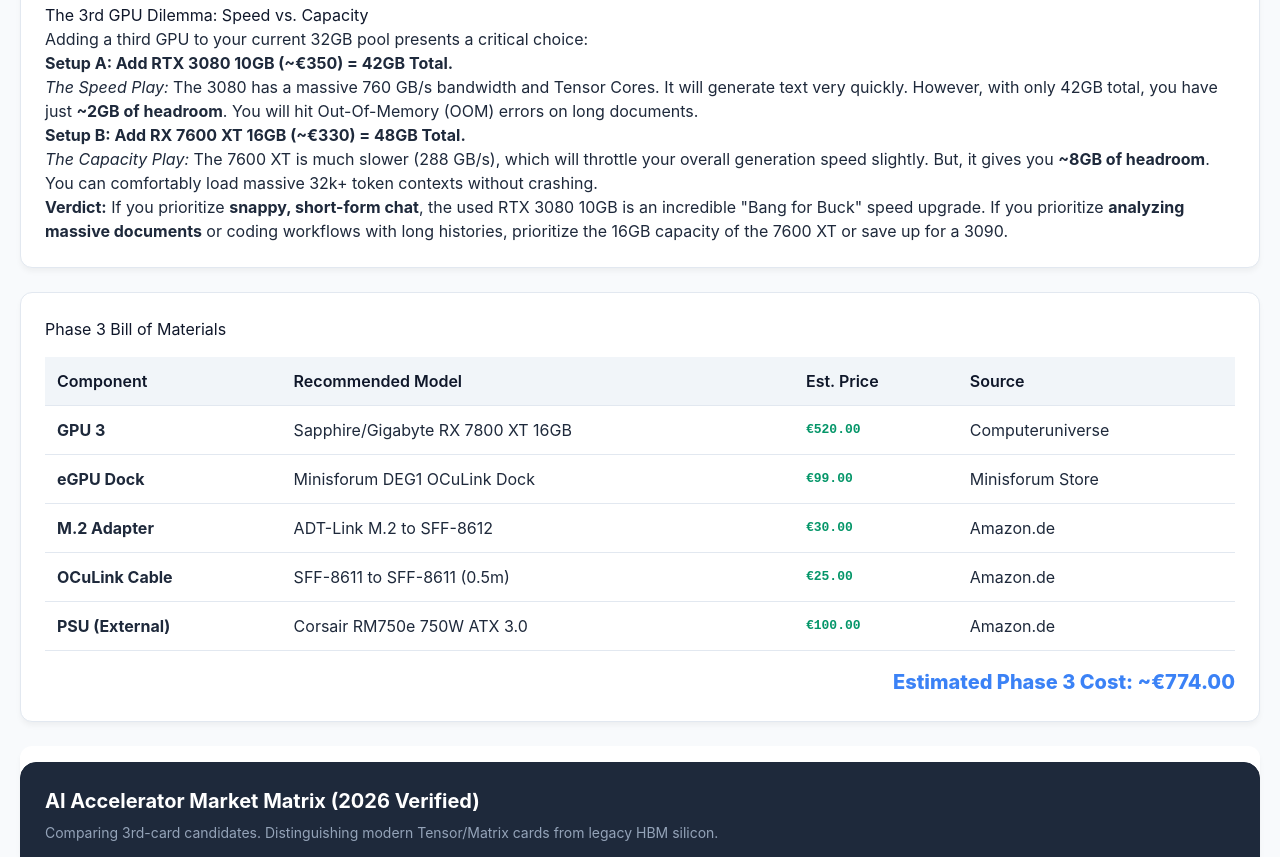
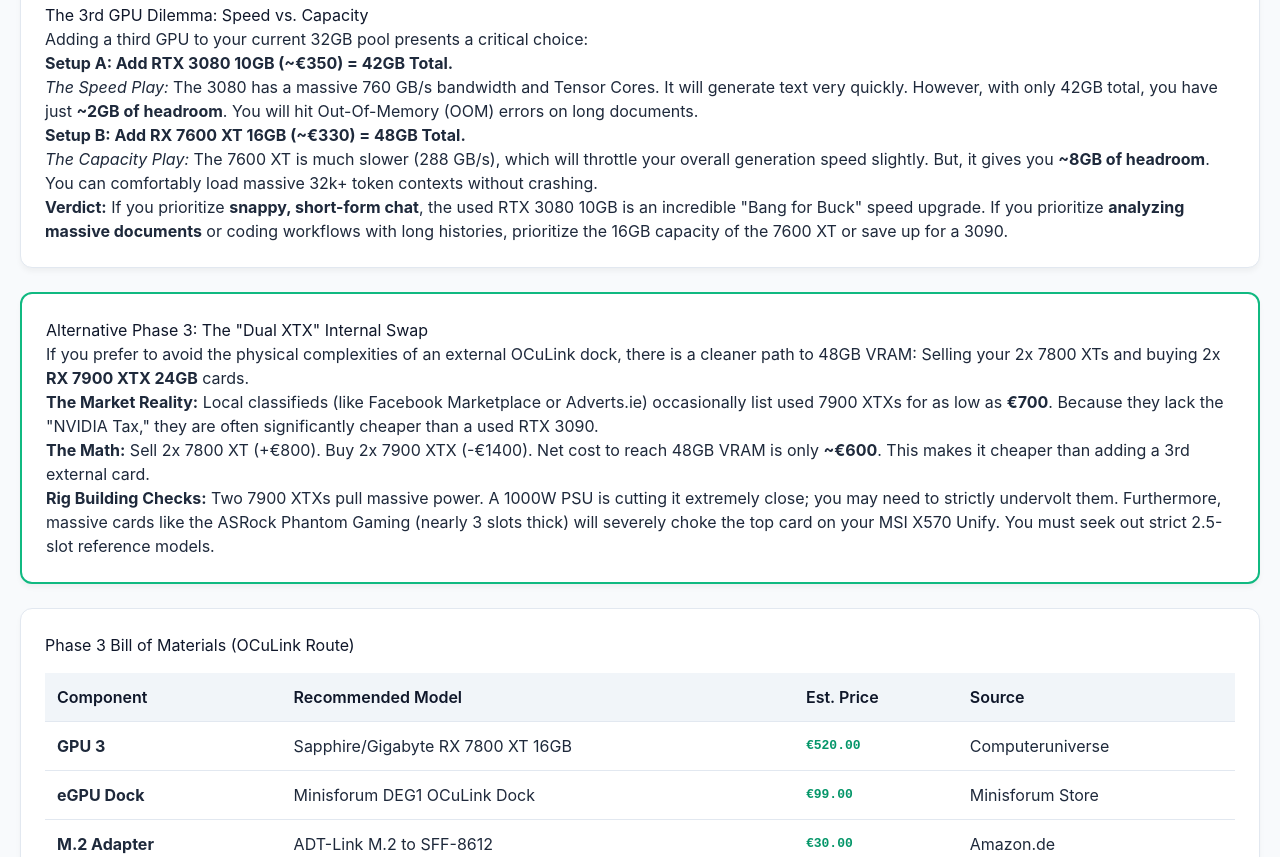
Before and after one commit to nycdubliner/rig-buy, a plain HTML site: page phase3-expansion.html in a window 1280 px wide. Shown: the part 537-1394 px from the top of the page. Drawn offline with nearby package versions, Linux system fonts and the light colour scheme.

Commit message:
Update: Add Dual XTX pivot to Phase 3 based on local market find

```diff
--- a/phase3-expansion.html
+++ b/phase3-expansion.html
@@ -80,8 +80,18 @@
             <p><strong>Verdict:</strong> If you prioritize <strong>snappy, short-form chat</strong>, the used RTX 3080 10GB is an incredible "Bang for Buck" speed upgrade. If you prioritize <strong>analyzing massive documents</strong> or coding workflows with long histories, prioritize the 16GB capacity of the 7600 XT or save up for a 3090.</p>
         </section>
 
+        <section class="card" style="border-color: #10b981; border-width: 2px;">
+            <h2>Alternative Phase 3: The "Dual XTX" Internal Swap</h2>
+            <p>If you prefer to avoid the physical complexities of an external OCuLink dock, there is a cleaner path to 48GB VRAM: Selling your 2x 7800 XTs and buying 2x <strong>RX 7900 XTX 24GB</strong> cards.</p>
+            <ul>
+                <li><strong>The Market Reality:</strong> Local classifieds (like Facebook Marketplace or Adverts.ie) occasionally list used 7900 XTXs for as low as <strong>€700</strong>. Because they lack the "NVIDIA Tax," they are often significantly cheaper than a used RTX 3090.</li>
+                <li><strong>The Math:</strong> Sell 2x 7800 XT (+€800). Buy 2x 7900 XTX (-€1400). Net cost to reach 48GB VRAM is only <strong>~€600</strong>. This makes it cheaper than adding a 3rd external card.</li>
+                <li><strong>Rig Building Checks:</strong> Two 7900 XTXs pull massive power. A 1000W PSU is cutting it extremely close; you may need to strictly undervolt them. Furthermore, massive cards like the ASRock Phantom Gaming (nearly 3 slots thick) will severely choke the top card on your MSI X570 Unify. You must seek out strict 2.5-slot reference models.</li>
+            </ul>
+        </section>
+
         <section class="card">
-            <h2>Phase 3 Bill of Materials</h2>
+            <h2>Phase 3 Bill of Materials (OCuLink Route)</h2>
             <table>
                 <thead>
                     <tr>
```
